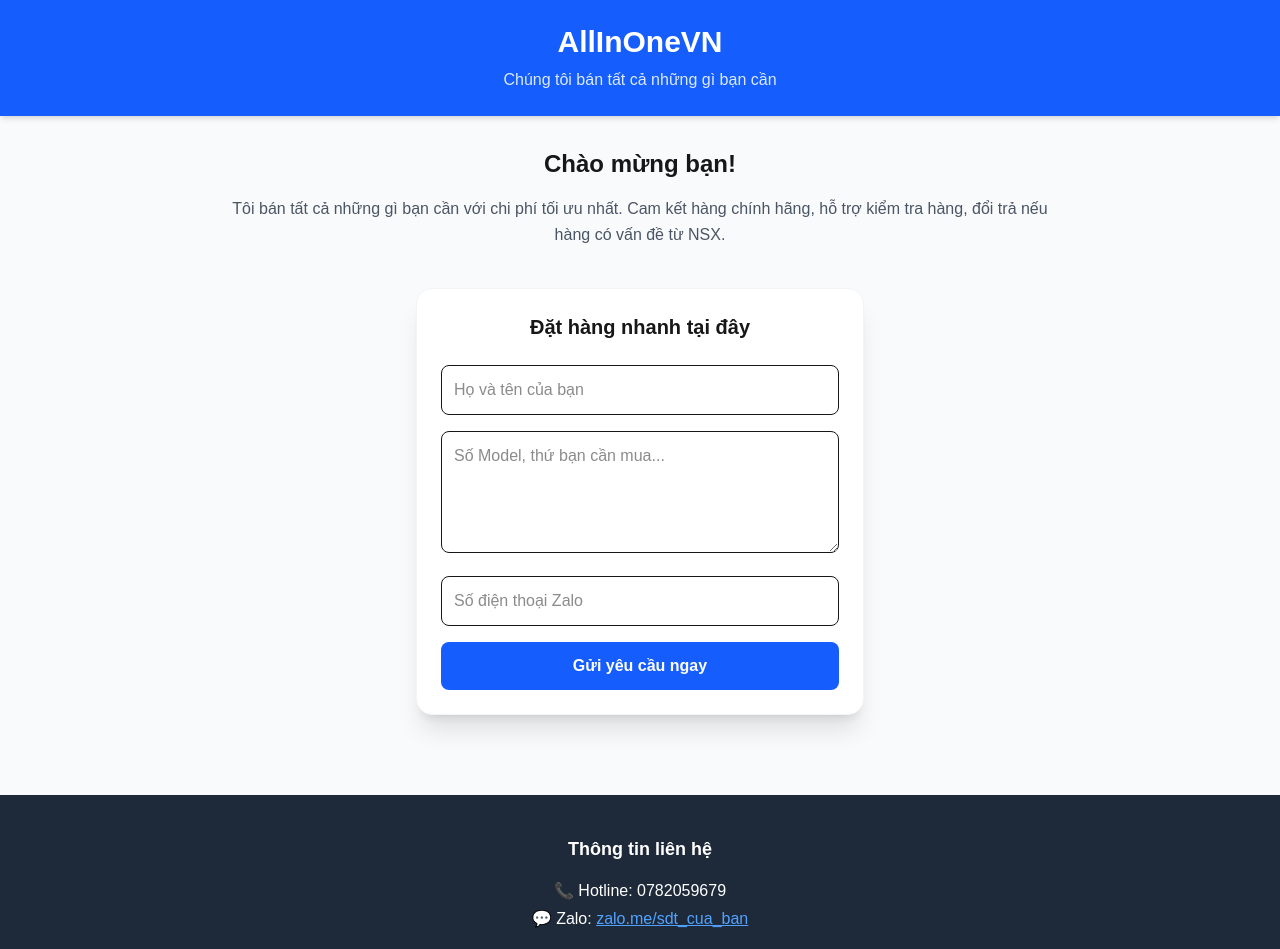
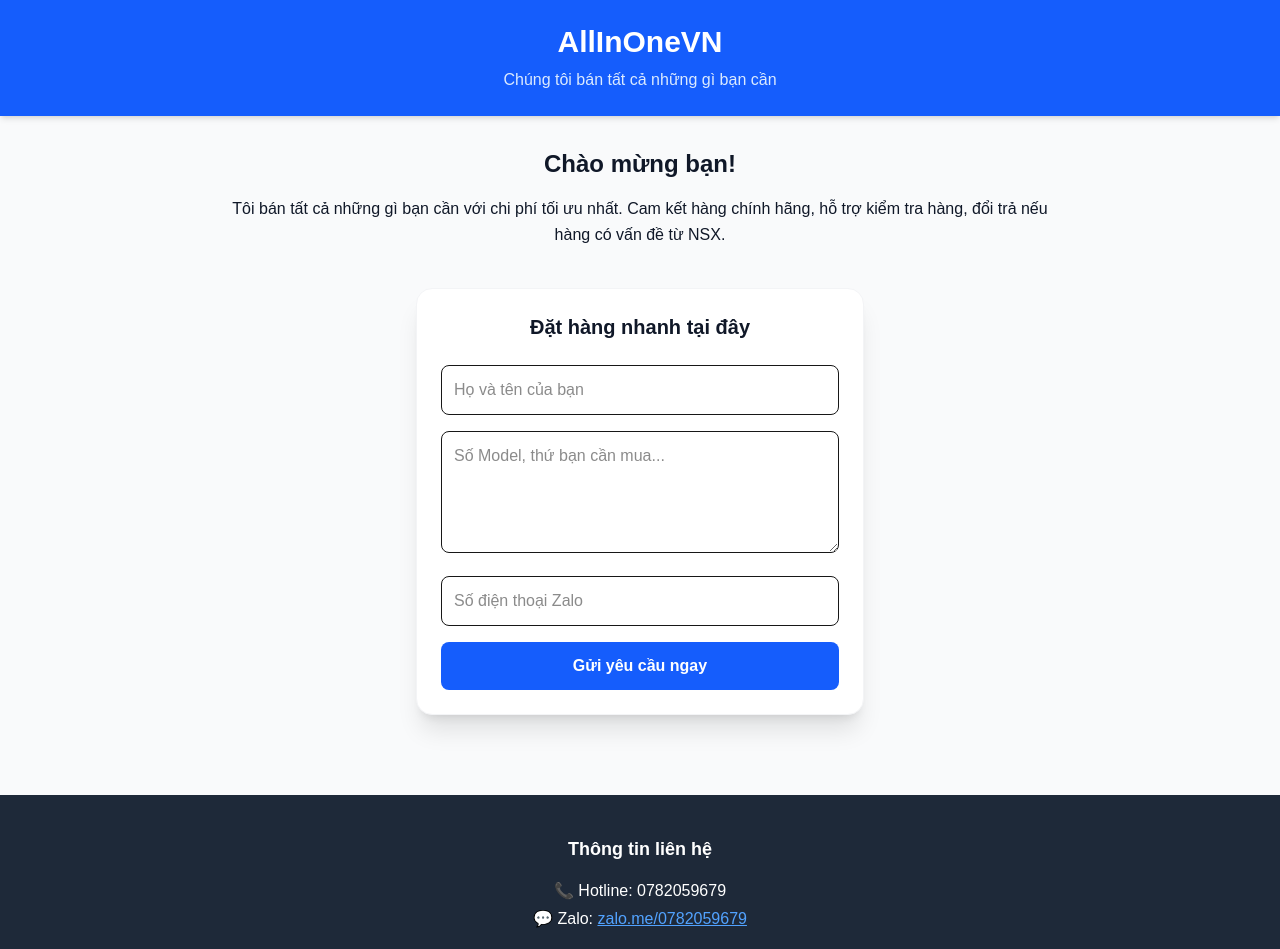
Before and after one commit to dotienminh6-svg/Cua-hang-cua-minh, a Next.js app: page / in a window 1280 px wide. Shown: the top 949 px of the page. Built offline with nearby package versions, Linux system fonts and the light colour scheme.

Commit message:
Sua mau chu cho ro hon

```diff
--- a/app/page.tsx
+++ b/app/page.tsx
@@ -12,8 +12,8 @@
 
       {/* 2. Phần giới thiệu (Introduction) */}
       <section className="max-w-4xl mx-auto mt-8 px-6 text-center">
-        <h2 className="text-2xl font-bold mb-4">Chào mừng bạn!</h2>
-        <p className="text-gray-600 leading-relaxed">
+        <h2 className="text-2xl font-bold mb-4 text-gray-900">Chào mừng bạn!</h2>
+        <p className="text-gray-900 leading-relaxed font-medium">
           Tôi bán tất cả những gì bạn cần với chi phí tối ưu nhất.
           Cam kết hàng chính hãng, hỗ trợ kiểm tra hàng, đổi trả nếu hàng có vấn đề từ NSX.
         </p>
@@ -21,7 +21,7 @@
 
       {/* 3. Phần Form đặt hàng (Order Form) */}
       <section className="max-w-md mx-auto mt-10 p-6 bg-white rounded-2xl shadow-xl border border-gray-100">
-        <h2 className="text-xl font-bold mb-6 text-center">Đặt hàng nhanh tại đây</h2>
+        <h2 className="text-xl font-bold mb-6 text-center text-gray-900">Đặt hàng nhanh tại đây</h2>
         <form className="space-y-4">
           <input type="text" placeholder="Họ và tên của bạn" className="w-full border p-3 rounded-lg focus:ring-2 focus:ring-blue-400 outline-none" required />
           <textarea placeholder="Số Model, thứ bạn cần mua..." className="w-full border p-3 rounded-lg focus:ring-2 focus:ring-blue-400 outline-none" rows={4} required></textarea>
@@ -46,7 +46,7 @@
       rel="noopener noreferrer"
       className="text-blue-400 hover:text-blue-300 underline"
     >
-      zalo.me/sdt_cua_ban
+      zalo.me/0782059679
     </a>
   </p>
 
```
